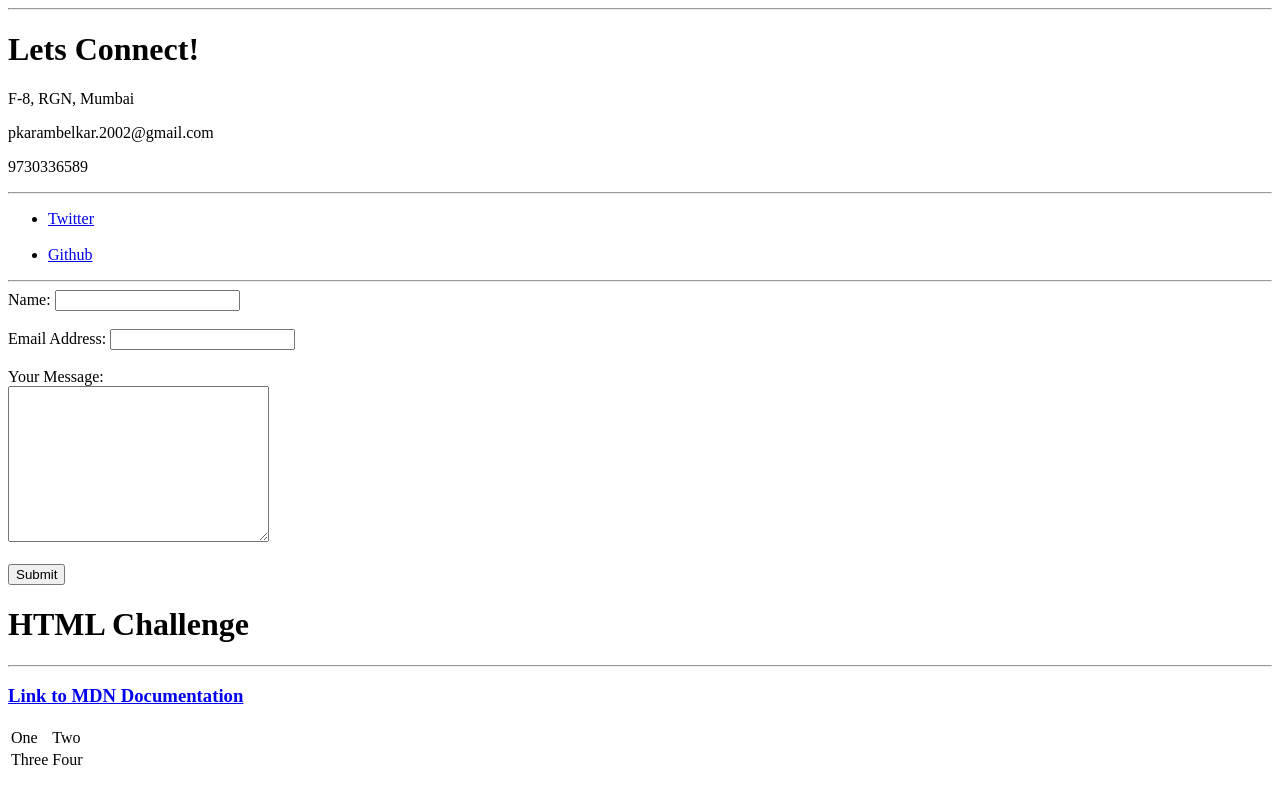
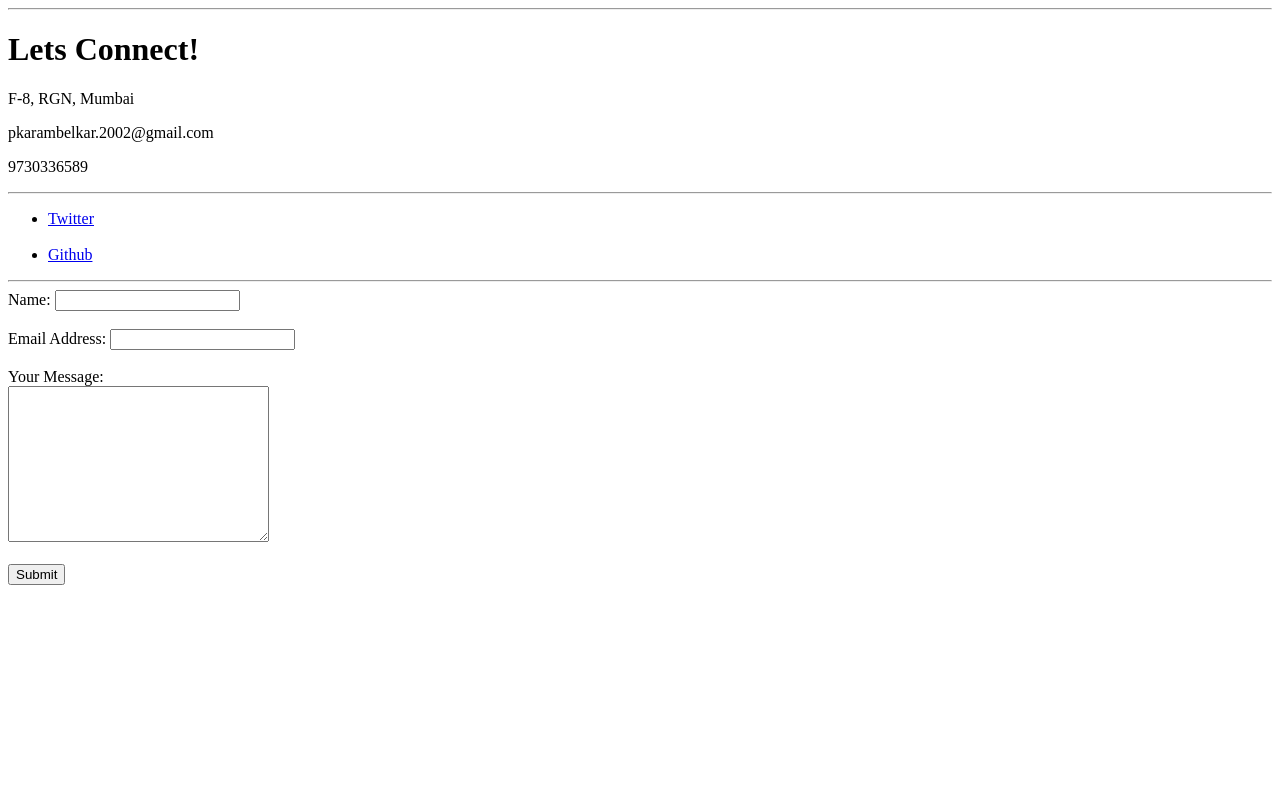
Before and after one commit to prathameshkarambelkar/cv, a plain HTML site: page contacts.html in a window 1280 px wide. Drawn offline with Linux system fonts and the light colour scheme.

Commit message:
removed some unwanted codes from contacts.html

```diff
--- a/contacts.html
+++ b/contacts.html
@@ -38,20 +38,3 @@
 </body>
 
 </html>
-
-
-
-
-<h1>HTML Challenge</h1>
-<hr>
-<h3><a href="https://developer.mozilla.org/en-US/docs/Web/HTML">Link to MDN Documentation</a></h3>
-<table>
-  <tr>
-    <td>One</td>
-    <td>Two</td>
-  </tr>
-  <tr>
-    <td>Three</td>
-    <td>Four</td>
-  </tr>
-</table>
```
